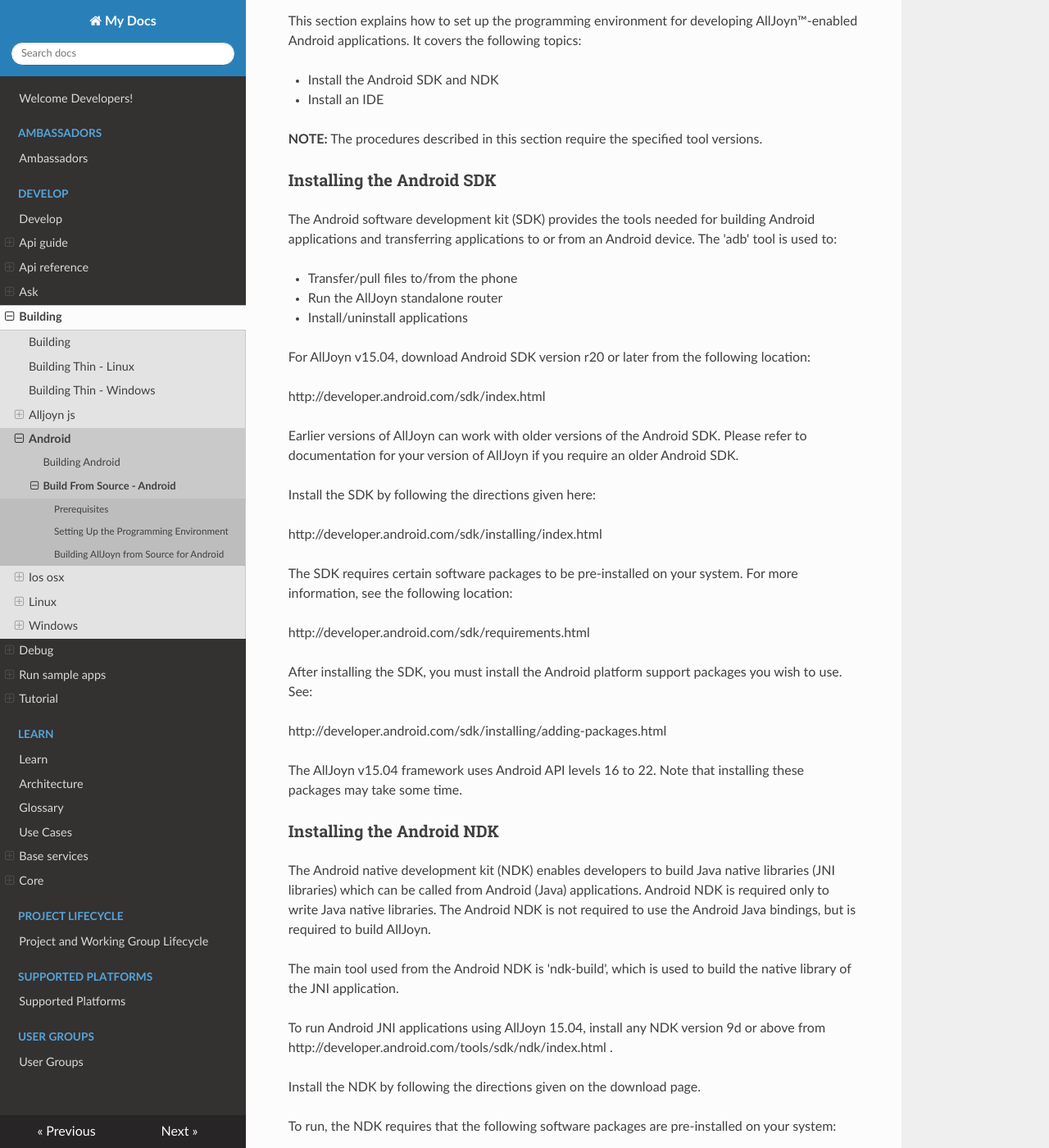
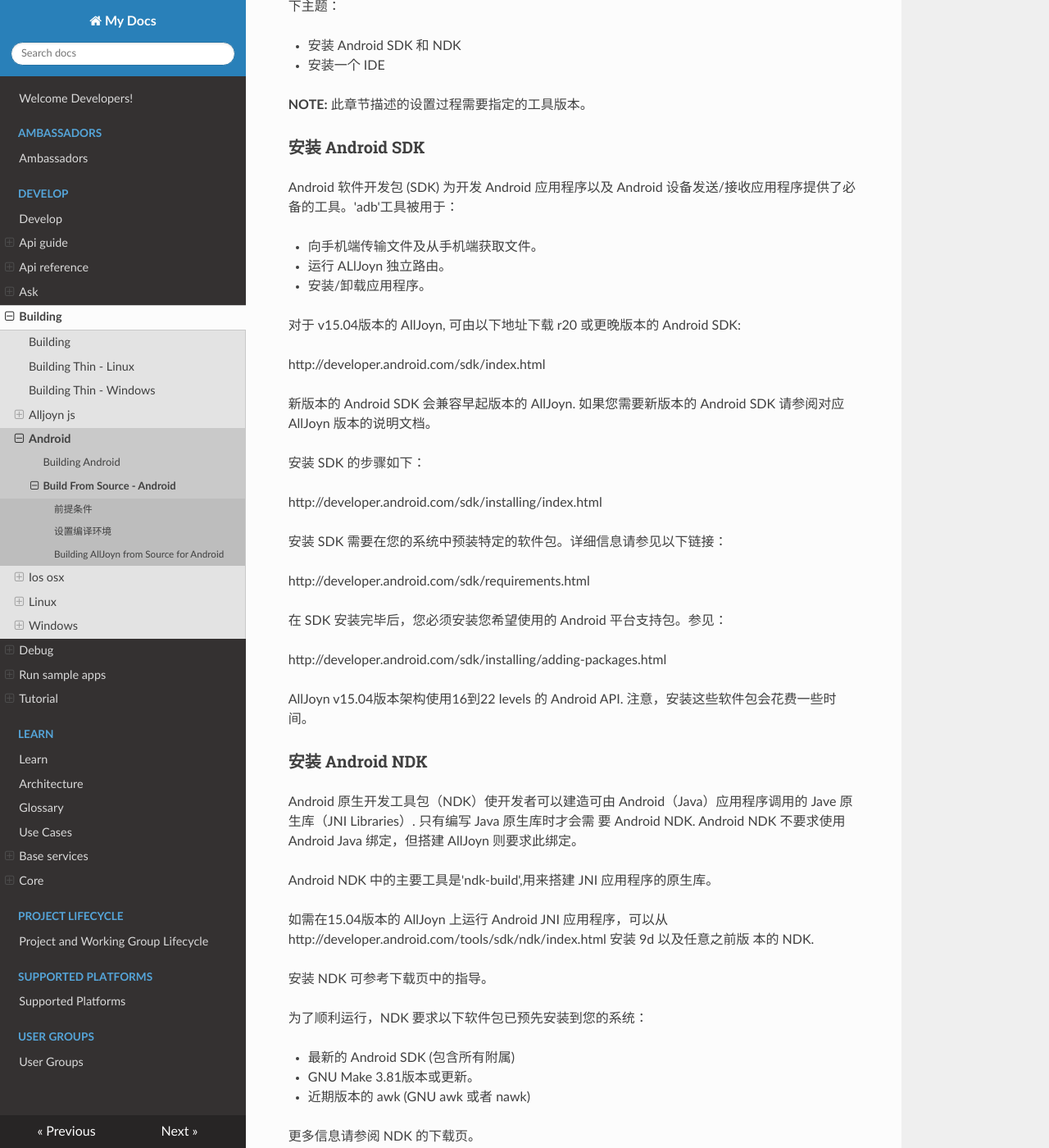
Before and after one commit to smart-conn/alljoyn-zh, an MkDocs documentation site: the page built from docs/develop/building/android/build-source.md, in a window 1280 px wide and 1400 px high, scrolled down 402 px. Shown: the whole window at 82% size. Built offline with MkDocs 1.6.1, drawn with Linux system fonts in a browser that asks for light colours; nearby versions of some CDN libraries; some of the changed text lies outside the part shown.

Commit message:
Update build-source.md

```diff
--- a/docs/develop/building/android/build-source.md
+++ b/docs/develop/building/android/build-source.md
@@ -1,98 +1,74 @@
 # Build From Source - Android
 
-## Prerequisites
+## 前提条件
 
-* The following content uses many terms and concepts that are described in the
-[Introduction to the AllJoyn Framework][intro-to-alljoyn-framework].
-Therefore, it is strongly recommended that you read the Introduction content first.
+* 以下内容涉及到很多在 [Introduction to the AllJoyn Framework][intro-to-alljoyn-framework] 中所描述的概念和术语，因此我们强烈建议您首先阅读 Introduction 当中的内容。
 
-* Before proceeding with development, make sure that you have set up the development
-environment as described here for [Windows][config-build-environment-windows] or
-for [Linux][config-build-environment-linux].
+* 在进行开发之前，请确认您已设置好开发环境。参见[Windows][config-build-environment-windows] 或 [Linux][config-build-environment-linux].
 
-## Setting Up the Programming Environment
+## 设置编译环境
 
-This section explains how to set up the programming environment
-for developing AllJoyn&trade;-enabled Android applications.
-It covers the following topics:
+此章节解释了如何设置可用于开发适用于 AllJoyn&trade; 的 Android 应用程序的编译环境。此章节包含以下主题：
 
-* Install the Android SDK and NDK
-* Install an IDE
+* 安装 Android SDK 和 NDK
+* 安装一个 IDE
 
-**NOTE:** The procedures described in this section require the
-specified tool versions.
+**NOTE:** 此章节描述的设置过程需要指定的工具版本。
 
-### Installing the Android SDK
+### 安装 Android SDK
 
-The Android software development kit (SDK) provides the
-tools needed for building Android applications and transferring
-applications to or from an Android device. The 'adb' tool is used to:
 
-* Transfer/pull files to/from the phone
-* Run the AllJoyn standalone router
-* Install/uninstall applications
+Android 软件开发包 (SDK) 为开发 Android 应用程序以及 Android 设备发送/接收应用程序提供了必备的工具。'adb'工具被用于：
 
-For AllJoyn v15.04, download Android SDK version r20 or later from the
-following location:
+* 向手机端传输文件及从手机端获取文件。
+* 运行 ALlJoyn 独立路由。
+* 安装/卸载应用程序。
+
+对于 v15.04版本的 AllJoyn, 可由以下地址下载 r20 或更晚版本的 Android SDK:
 
 http://developer.android.com/sdk/index.html
 
-Earlier versions of AllJoyn can work with older versions of the Android
-SDK. Please refer to documentation for your version of AllJoyn if you
-require an older Android SDK.
+新版本的 Android SDK 会兼容早起版本的 AllJoyn. 如果您需要新版本的 Android SDK 请参阅对应 AllJoyn 版本的说明文档。
 
-Install the SDK by following the directions given here:
+安装 SDK 的步骤如下：
 
 http://developer.android.com/sdk/installing/index.html
 
-The SDK requires certain software packages
-to be pre-installed on your system. For more information,
-see the following location:
+安装 SDK 需要在您的系统中预装特定的软件包。详细信息请参见以下链接：
 
 http://developer.android.com/sdk/requirements.html
 
-After installing the SDK, you must install the Android platform
-support packages you wish to use. See:
+在 SDK 安装完毕后，您必须安装您希望使用的 Android 平台支持包。参见：
 
 http://developer.android.com/sdk/installing/adding-packages.html
 
-The AllJoyn v15.04 framework uses Android API levels 16 to 22.
-Note that installing these packages may take some time.
+AllJoyn v15.04版本架构使用16到22 levels 的 Android API. 注意，安装这些软件包会花费一些时间。
 
-### Installing the Android NDK
+### 安装 Android NDK
 
-The Android native development kit (NDK) enables developers
-to build Java native libraries (JNI libraries) which can be
-called from Android (Java) applications. Android NDK is
-required only to write Java native libraries. The Android NDK
-is not required to use the Android Java bindings, but is
-required to build AllJoyn.
+Android 原生开发工具包（NDK）使开发者可以建造可由 Android（Java）应用程序调用的 Jave 原生库（JNI Libraries）. 只有编写 Java 原生库时才会需
+要 Android NDK. Android NDK 不要求使用 Android Java 绑定，但搭建 AllJoyn 则要求此绑定。
 
-The main tool used from the Android NDK is 'ndk-build', which
-is used to build the native library of the JNI application.
+Android NDK 中的主要工具是'ndk-build',用来搭建 JNI 应用程序的原生库。
 
-To run Android JNI applications using AllJoyn 15.04, install any
-NDK version 9d or above from http://developer.android.com/tools/sdk/ndk/index.html .
+如需在15.04版本的 AllJoyn 上运行 Android JNI 应用程序，可以从 http://developer.android.com/tools/sdk/ndk/index.html 安装 9d 以及任意之前版 本的 NDK.
 
-Install the NDK by following the directions given on the download page.
+安装 NDK 可参考下载页中的指导。
 
-To run, the NDK requires that the following software packages
-are pre-installed on your system:
+为了顺利运行，NDK 要求以下软件包已预先安装到您的系统：
 
-* Latest Android SDK (including all dependencies)
-* GNU Make 3.81 or later
-* Recent version of awk (GNU awk or nawk)
+* 最新的 Android SDK (包含所有附属)
+* GNU Make 3.81版本或更新。
+* 近期版本的 awk (GNU awk 或者 nawk)
 
-For more information, see the NDK download page.
+更多信息请参阅 NDK 的下载页。
 
 ### Android IDEs
-
-Instructions and downloads for Android integrated development
-environments are available here:
+Android 集成开发环境的指导和下载可由如下链接获得：
 
 http://developer.android.com/sdk/installing/index.html
 
-### Downloading the OpenSSL header files and library (optional)
+### 下载 OpenSSL 头文件以及库（可选）
 
 The AllJoyn framework optionally uses the OpenSSL crypto library.
 AllJoyn 15.04 and later have built-in crypto functions, but
```
